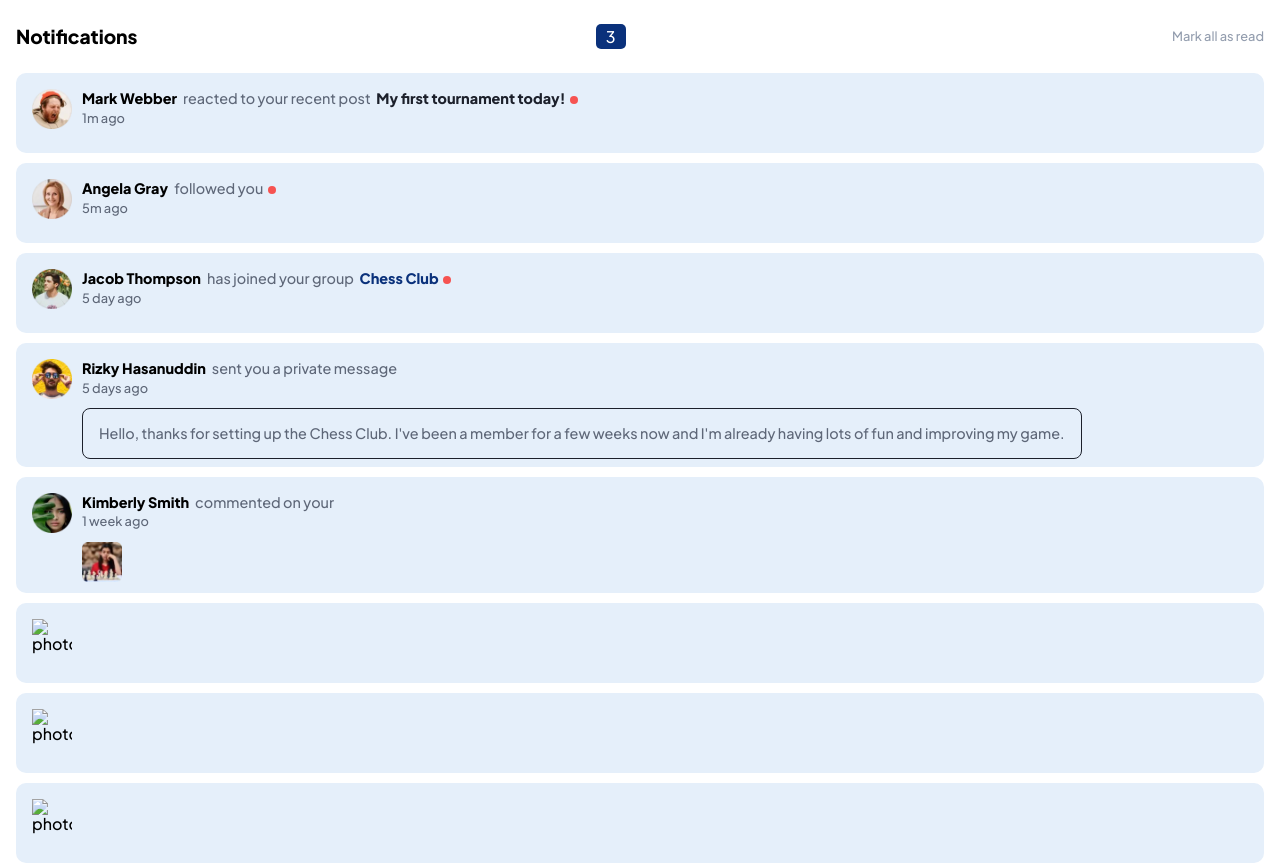
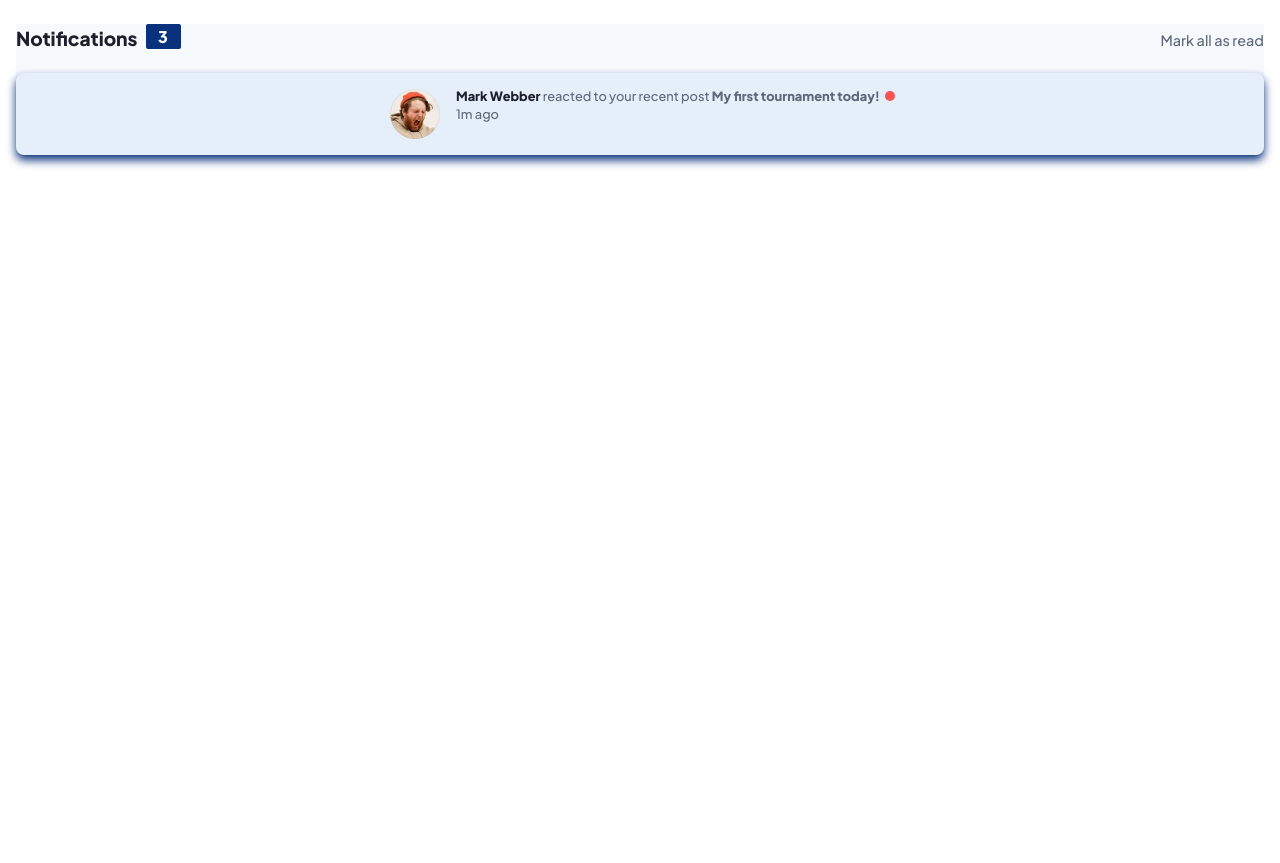
Before and after one commit to steniovenancius/Notification-Page, a plain HTML site: page index.html in a window 1280 px wide. After the commit the page ends 800 px from the top, so only its background shows below. Drawn offline with nearby package versions, Linux system fonts and the light colour scheme.

Commit message:
Estilização

```diff
--- a/assets/CSS/style.css
+++ b/assets/CSS/style.css
@@ -4,107 +4,81 @@
     box-sizing: border-box;
     font-family: 'Plus Jakarta Sans', sans-serif;
 }
-
+#paginaNotificacao {
+    margin: 1.5rem 1rem;
+    background-color: hsl(210, 60%, 98%);
+}
 header {
+    margin-bottom: 1.5rem;
     display: flex;
+    align-items: baseline;
+    justify-content: space-between;
+}
+header #titulo {
+    display: flex;
+    align-items: flex-end;
+    justify-content: center;
     flex-direction: row;
-    align-items: center;
-    justify-content: space-between;
-    margin: 1.5rem 1rem;
+    gap: .5rem;
 }
-
-header h4 {
+header #titulo h2 {
     font-size: 1.2rem;
-    font-weight: 800;
+    color: hsl(224, 21%, 14%);
 }
-
-header span {
-    margin-left: -1.5rem;
-    width: 30px;
-    line-height: 25px;
-    border-radius: 5px;
+header #titulo .caixaNotificacao {
     text-align: center;
-    color: hsl(0, 0%, 100%);
+    border-radius: 2px;
     background-color: hsl(219, 85%, 26%);
 }
-
-header button {
-    margin-left: 4rem;
+header #titulo .caixaNotificacao p {
+    width: 35px;
+    line-height: 25px;
+    font-weight: 800;
+    font-size: 1rem;
+    color: hsl(0, 0%, 100%);
+}
+header #marcarTodas {
+    border: none;
+    font-size: .9rem;
+    color: hsl(219, 12%, 42%);
+    background-color: hsl(210, 60%, 98%);
+}
+/*Main*/
+/* Configuração do Padrão do Cartão de Notificação*/
+.cartaoNotificacao {
+    padding: 1rem;
+    border-radius: 8px;
+    display: flex;
+    align-items: flex-start;
+    justify-content: center;
+    flex-direction: row;
+    gap: 1rem;
+}
+.cartaoNotificacao img {
+    width: 50px;
+    height: 50px;
+}
+.cartaoNotificacao .atividades {
+    color: hsl(219, 12%, 42%);
+}
+.cartaoNotificacao .atividades p {
     font-size: .8rem;
-    outline: none;
-    border: none;
-    background-color: hsl(0, 0%, 100%);
-    color: hsl(219, 14%, 63%);
 }
-
-/* Main */
-main {
-    display: flex;
-    flex-direction: column;
-    align-items: center;
-    gap: 10px;
-    margin: 0 1rem;
+.cartaoNotificacao .atividades .user {
+    color: hsl(224, 21%, 14%);
 }
-.cardUser {
-    width: 100%;
-    min-height: 80px;
-    padding: 1rem 1rem 0.5rem 1rem;
-    display: flex;
-    flex-direction: row;
-    gap: 10px;
-    border-radius: 10px;
+/* Configuração do Cartão quando Não Lido*/
+.naoLido {
+    box-shadow: 0px 5px 10px hsl(219, 85%, 26%);
     background-color: hsl(211, 68%, 94%);
 }
-
-.cardUser img {
-    width: 40px;
-    height: 40px;
-}
-
-.cardUser .text h4, p {
-    display: inline;
-    font-size: .9rem;
-}
-
-.cardUser .text h4 {
-    margin-right: .2rem;
-}
-
-.cardUser .text p {
-    color: hsl(219, 12%, 42%);
-}
-
-.cardUser .text span {
-    margin-left: .2rem;
-    font-weight: 800;
-    color: hsl(224, 21%, 14%);
-}
-
-.cardUser .text .group {
-    font-weight: 800;
-    color: hsl(219, 85%, 26%);
-}
-
-.cardUser .text button {
-    width: 8px;
-    height: 8px;
-    margin-left: .3rem;
+.naoLido .atividades .post::after, .naoLido .atividades .grupo::after {
+    content: "";
+    width: 10px;
+    height: 10px;
     border-radius: 100%;
-    border: none;
-    outline: none;
+    position: relative;
+    left: 5px;
+    display: inline-block;
     background-color: hsl(1, 90%, 64%);
 }
-
-.cardUser .text small {
-    color: hsl(219, 12%, 42%);
-    display: block;
-    margin-top: .2rem;
-    margin-bottom: .8rem;
-}
-
-.cardUser .text div.privateMessage {
-    font-size: .8rem;
-    padding: 1rem;
-    border-radius: 8px;
-    border: 0.5px solid  hsl(224, 21%, 14%);
-}
--- a/index.html
+++ b/index.html
@@ -21,100 +21,27 @@
     <script src="/assets/JS/script.js" defer></script>
 </head>
 <body>
-    <header>
-        <h4>Notifications</h4>
-        <span>3</span>
-        <button>Mark all as read</button>
-    </header>
-    <main>
-        <div class="cardUser">
-            <img src="/src/images/avatar-mark-webber.webp" alt="photo user">
-            <div class="text">
-                <h4 class="nameUser">Mark Webber</h4>
-                <p class="textNotification">
-                    reacted to your recent post <span>My first tournament today!</span><button></button>
-                </p>
-                <small>1m ago</small>
+    <section id="paginaNotificacao">
+        <header>
+            <div id="titulo">
+                <h2>Notifications</h2>
+                <div class="caixaNotificacao">
+                    <p>3</p>
+                </div>
             </div>
-        </div>
-
-        <div class="cardUser">
-            <img src="/src/images/avatar-angela-gray.webp" alt="photo user">
-            <div class="text">
-                <h4 class="nameUser">Angela Gray</h4>
-                <p class="textNotification">
-                    followed you<button></button>
-                </p>
-                <small>5m ago</small>
-            </div>
-        </div>
-
-        <div class="cardUser">
-            <img src="/src/images/avatar-jacob-thompson.webp" alt="photo user">
-            <div class="text">
-                <h4 class="nameUser">Jacob Thompson</h4>
-                <p class="textNotification">
-                    has joined your group <span class="group">Chess Club</span><button></button>
-                </p>
-                <small>5 day ago</small>
-            </div>
-        </div>
-
-        <div class="cardUser">
-            <img src="/src/images/avatar-rizky-hasanuddin.webp" alt="photo user">
-            <div class="text">
-                <h4 class="nameUser">Rizky Hasanuddin</h4>
-                <p class="textNotification">
-                    sent you a private message
-                </p>
-                <small>5 days ago</small>
-
-                <div class="privateMessage">
-                    <p>Hello, thanks for setting up the Chess Club. I've been a member for a few weeks now and I'm already having lots of fun and improving my game.</p>
+            <button id="marcarTodas">Mark all as read</button>
+        </header>
+        <main>
+            <section id="notificacaoNaoLidas">
+                <div class="cartaoNotificacao naoLido">
+                    <img src="./src/images/avatar-mark-webber.webp" alt="foto de perfil usuário">
+                    <div class="atividades">
+                        <p><strong class="user">Mark Webber</strong> reacted to your recent post <strong class="post">My first tournament today!</strong></p>
+                        <small class="tempo">1m ago</small>
+                    </div>
                 </div>
-
-            </div>
-        </div>
-
-        <div class="cardUser">
-            <img src="/src/images/avatar-kimberly-smith.webp" alt="photo user">
-            <div class="text">
-                <h4 class="nameUser">Kimberly Smith</h4>
-                <p class="textNotification">
-                    commented on your <picture></picture>
-                </p>
-                <small>1 week ago</small>
-                <img src="/src/images/image-chess.webp" alt="">
-            </div>
-        </div>
-
-        <div class="cardUser">
-            <img src="" alt="photo user">
-            <div class="text">
-                <h4 class="nameUser"></h4>
-                <p class="textNotification"></p>
-
-            </div>
-        </div>
-
-        <div class="cardUser">
-            <img src="" alt="photo user">
-            <div class="text">
-                <h4 class="nameUser"></h4>
-                <p class="textNotification"></p>
-
-            </div>
-        </div>
-
-        <div class="cardUser">
-            <img src="" alt="photo user">
-            <div class="text">
-                <h4 class="nameUser"></h4>
-                <p class="textNotification"></p>
-
-            </div>
-        </div>
-
-    </main>
+            </section>
+        </main>
+    </section>
 </body>
 </html>
```
